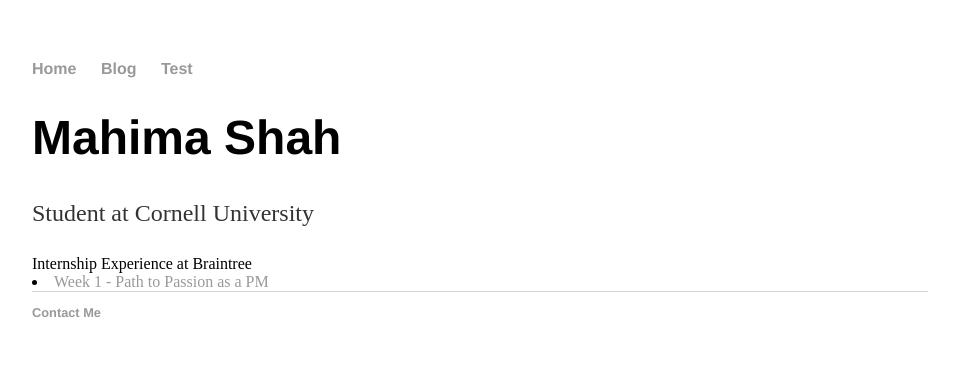
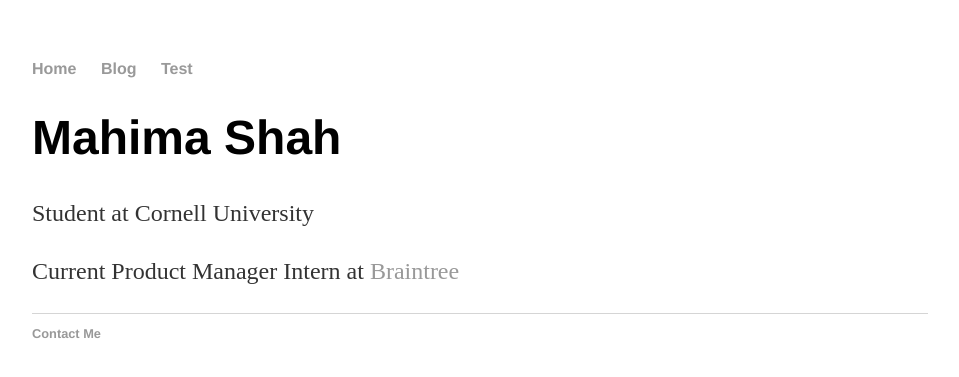
Before and after one commit to mahimashah/mahimashah.github.io, a Jekyll site: the page built from blog.html, in a window 1280 px wide. Shown: the top 377 px of the page, without its empty margins (160-1119 px from the left). Built offline with Jekyll 4.4.1, drawn with Linux system fonts in a browser that asks for light colours.

Commit message:
Update blog.html

```diff
--- a/blog.html
+++ b/blog.html
@@ -5,9 +5,5 @@ title: Blog
 <div class="blurb">
 	<h1>Mahima Shah</h1>
 	<p>Student at Cornell University</p>
-
-Internship Experience at Braintree
-
-<li><a href="https://www.medium.com/@mahshah/week-1-ac4b6728adc8" target="_blank">Week 1 - Path to Passion as a PM</a></li>
-
+	<p>Current Product Manager Intern at <a href="https://www.braintreepayments.com/" target="_blank">Braintree</a></p>
 </div><!-- /.blurb -->
```
